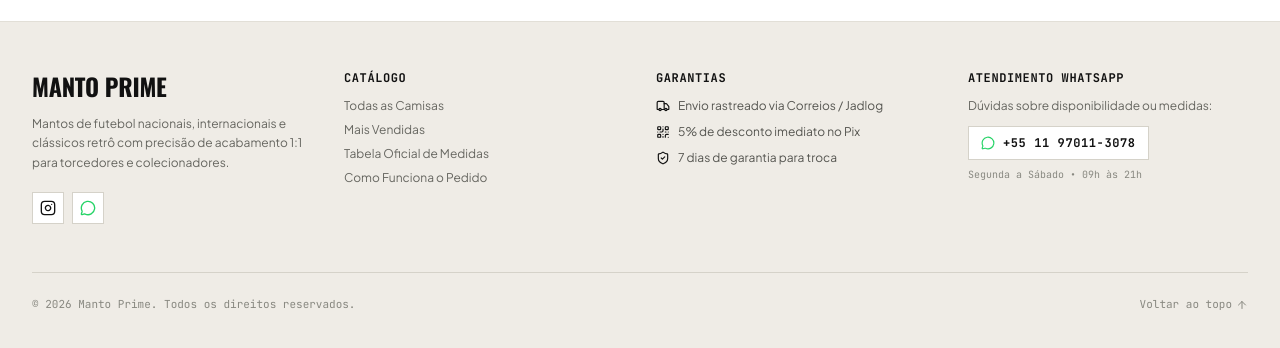
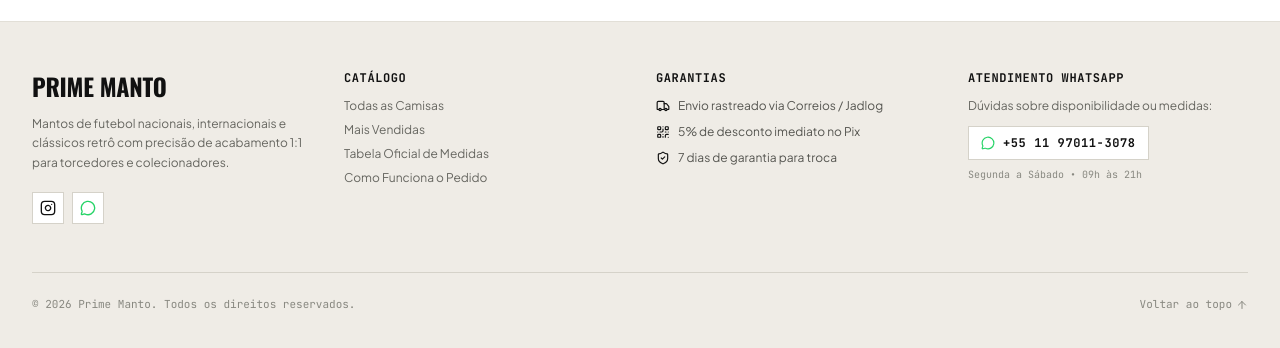
Before and after one commit to vrunobruno/football-landing, a React (Vite) app: page / in a window 1280 px wide. Shown: the part 4383-4731 px from the top of the page. Built offline with nearby package versions, Linux system fonts and the light colour scheme.

Commit message:
Update config.ts

```diff
--- a/src/stores/manto-prime/config.ts
+++ b/src/stores/manto-prime/config.ts
@@ -1,7 +1,7 @@
 import { StoreConfig } from '../../types';
 
 export const mantoPrimeConfig: StoreConfig = {
-  name: 'Manto Prime',
+  name: 'Prime Manto',
   tagline: 'VISTA A CAMISA.',
   subtagline: 'Camisas de futebol para quem vive o jogo. Mantos nacionais para vestir sua paixão.',
   brandColor: '#B59A62',
```
